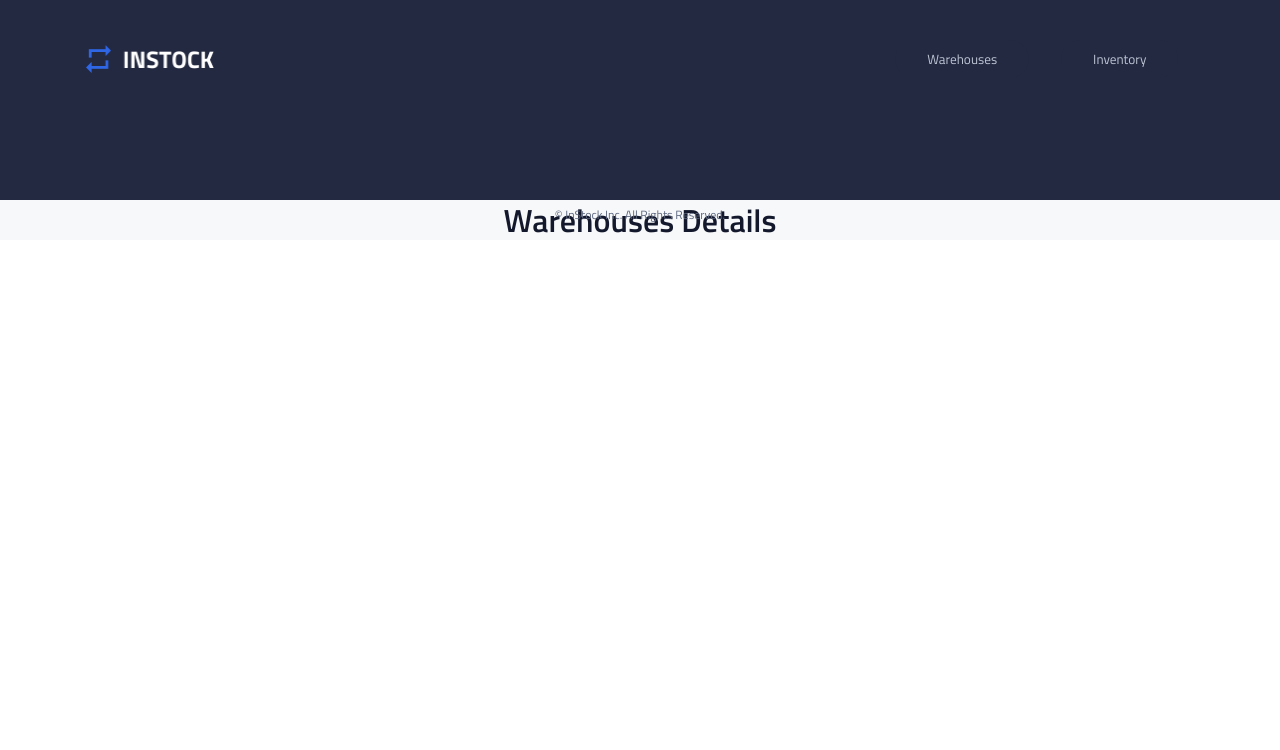
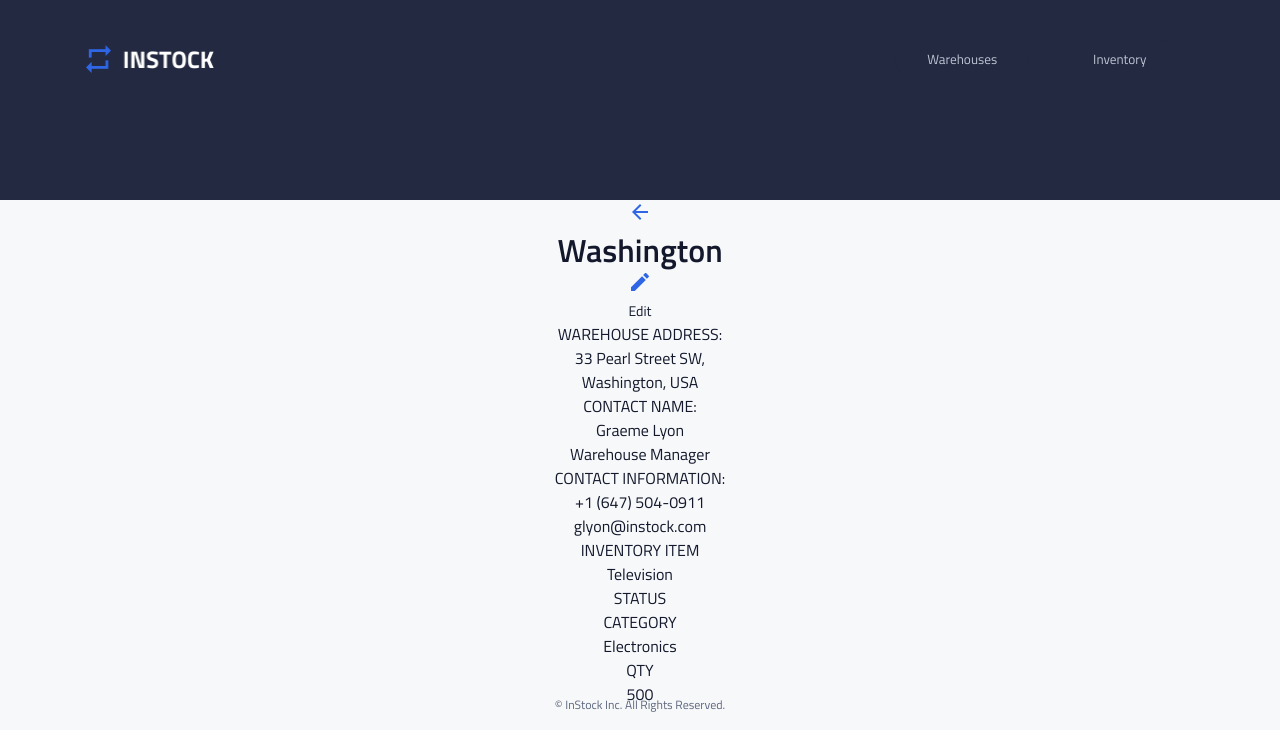
Before and after one commit to TonySMK/InStock_Group2-Client, a React (Create React App) app: page /warehouses/1/details in a window 1280 px wide. Shown: the top 750 px of the page. Built offline with nearby package versions, Linux system fonts and the light colour scheme.

Commit message:
Warehouse Inventory List

```diff
--- a/src/Pages/WarehousesDetails/WarehousesDetails.js
+++ b/src/Pages/WarehousesDetails/WarehousesDetails.js
@@ -1,11 +1,91 @@
 import "./WarehousesDetails.scss";
+import backArrow from '../../Assets/Icons/arrow_back-24px.svg'
+import editButton from '../../Assets/Icons/edit-24px.svg'
+import {Link, useParams} from 'react-router-dom'
 
-function WarehousesDetails () {
+function WarehousesDetails (warehouseDetails) {
+
+  const params = useParams();
+
+  const warehouseId = params.warehouseId
+
     return (
-      <div>
-        <h1>Warehouses Details</h1>
+      <>
+        <div className="warehouse-details">
+  <div className="warehouse-details__top">
+    <div className="warehouse-details__top-name">
+      <Link to={`/`} className="warehouse-details__back">
+        <img src={backArrow} alt="Back Arrow" />
+      </Link>
+      <h1>Washington</h1>
+    </div>
+    <Link
+      // to={`/warehouse/edit/{}`}
+      className="warehouse-details__edit-link"
+    >
+      <div className="warehouse-details__edit-circle">
+        <img
+          src={editButton}
+          className="warehouse-details__edit-img"
+          alt="Edit"
+        />
+        <p className="warehouse-details__edit-text">Edit</p>
       </div>
-    );
+    </Link>
+  </div>
+  <section className = 'warehouse-details__info'>
+      <div className = 'warehouse-details__info-container'>
+      <div className = 'warehouse-details__address-container'>
+      <p className = 'warehouse-details__address-header'>WAREHOUSE ADDRESS:</p>
+      <div className = 'warehouse-details__address'>
+        <p className = 'warehouse-details__address-street'>33 Pearl Street SW,</p>
+        <p className = 'warehouse-details__address-city'>Washington, USA</p>
+        </div>
+      </div>
+      <div className = 'warehouse-details__contact-container'>
+      <div className = 'warehouse-details__contact-name-container'>
+        <p className = 'warehouse-details__contact-header'>CONTACT NAME:</p>
+        <p className = 'warehouse-details__contact-name'>Graeme Lyon</p>
+        <p className = 'warehouse-details__contact-position'>Warehouse Manager</p>
+      </div>
+      <div className = 'warehouse-details__contact-info-container'>
+        <p className = 'warehouse-details__contact-info-header'>CONTACT INFORMATION:</p>
+        <p className = 'warehouse-details__contact-number'>+1 (647) 504-0911</p>
+        <p className = 'warehouse-details__contact-email'>glyon@instock.com</p>
+      </div>
+      </div>
+      </div>
+  </section>
+  <section className = 'inventory-list'></section>
+  <div className = 'inventory-list__container-top'>
+      <div className = 'inventory-list__item-container'>
+        <p className = 'inventory-list__item-header'>INVENTORY ITEM</p>
+        <p className = 'inventory-list__item'>Television</p>
+      </div>
+      <div className = 'inventory-list__status-container'>
+        <p className = 'inventory-list__status-header'>STATUS</p>
+        <p className = 'inventory-list__status'></p>
+      </div>
+  </div>
+  <div className = 'inventory-list__container-middle'>
+      <div className = 'inventory-list__category-container'>
+        <p className = 'inventory-list__category-header'>CATEGORY</p>
+        <p className = 'inventory-list__category'>Electronics</p>
+      </div>
+      <div className = 'inventory-list__quantity-container'>
+        <p className = 'inventory-list__quantity-header'>QTY</p>
+        <p className = 'inventory-list__quantity'>500</p>
+      </div>
+  </div>
+  <div className = 'inventory-list__container-bottom'>
+      <img className = 'inventory-list__delete' src = ''></img>
+      <img className = 'inventory-list__edit' src = ''></img>
+
+  </div>
+  </div>
+  </>
+
+)
 }
 
 export default WarehousesDetails;
```
